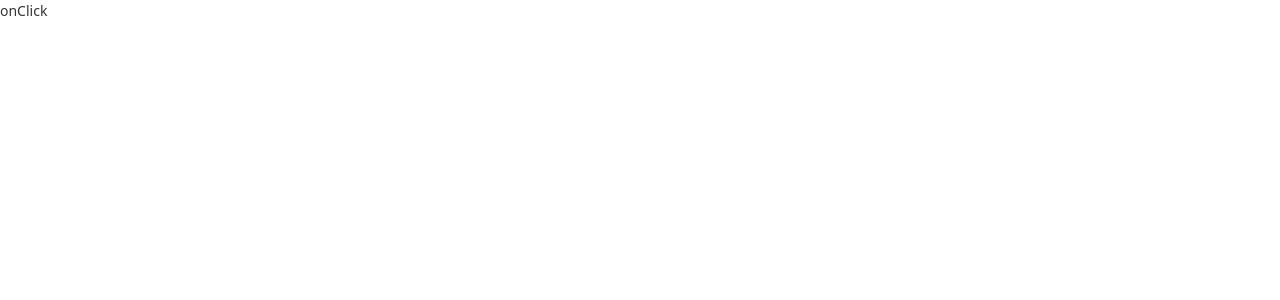
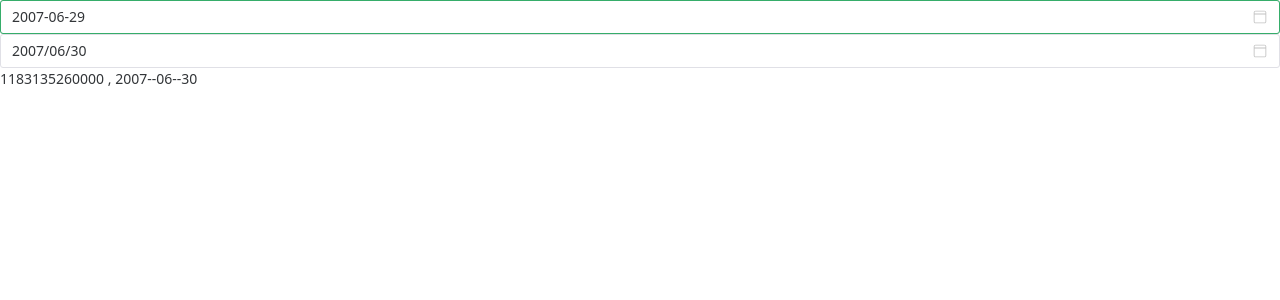
Before and after one commit to Dylan0916/test-vue, a Vue app: page / in a window 1280 px wide. Shown: the top 300 px of the page. Built offline with nearby package versions, Linux system fonts and the light colour scheme.

Commit message:
feat: naive-ui date-picker

```diff
--- a/src/components/Test.vue
+++ b/src/components/Test.vue
@@ -1,20 +1,15 @@
 <template>
   <div>
-    <button @click="onClick">onClick</button>
-    <AppDrawer v-model:show="show" class="my-drawer">
-      <div>content</div>
-    </AppDrawer>
+    <NDatePicker v-model:value="timestamp" type="date" />
+    <NDatePicker v-model:formatted-value="formattedValue" value-format="yyyy--MM--dd" format="yyyy/MM/dd" type="date" />
+    <p>{{ timestamp }} , {{ formattedValue }}</p>
   </div>
 </template>
 
 <script lang="ts" setup>
 import { ref } from 'vue'
+import { NDatePicker } from 'naive-ui'
 
-import AppDrawer from '@/components/AppDrawer.vue'
-
-const show = ref(false)
-
-function onClick() {
-  show.value = true
-}
+const timestamp = ref(1183135260000)
+const formattedValue = ref('2007--06--30')
 </script>
```
